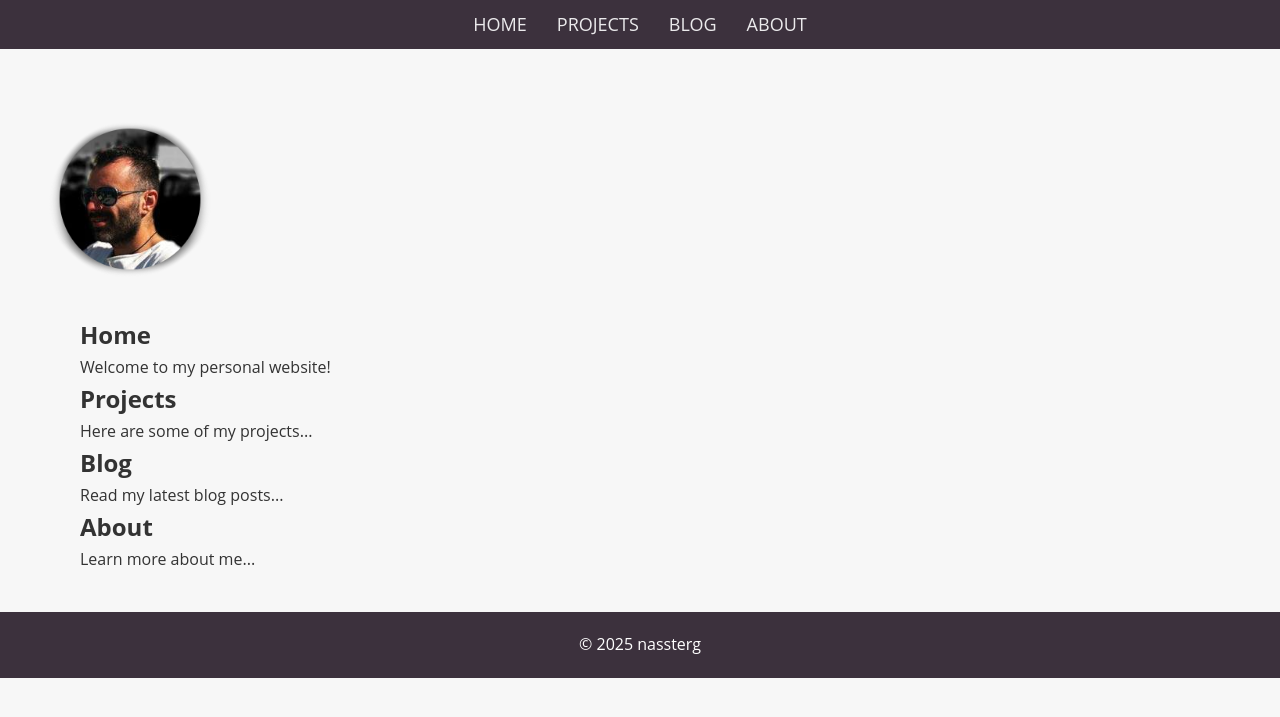
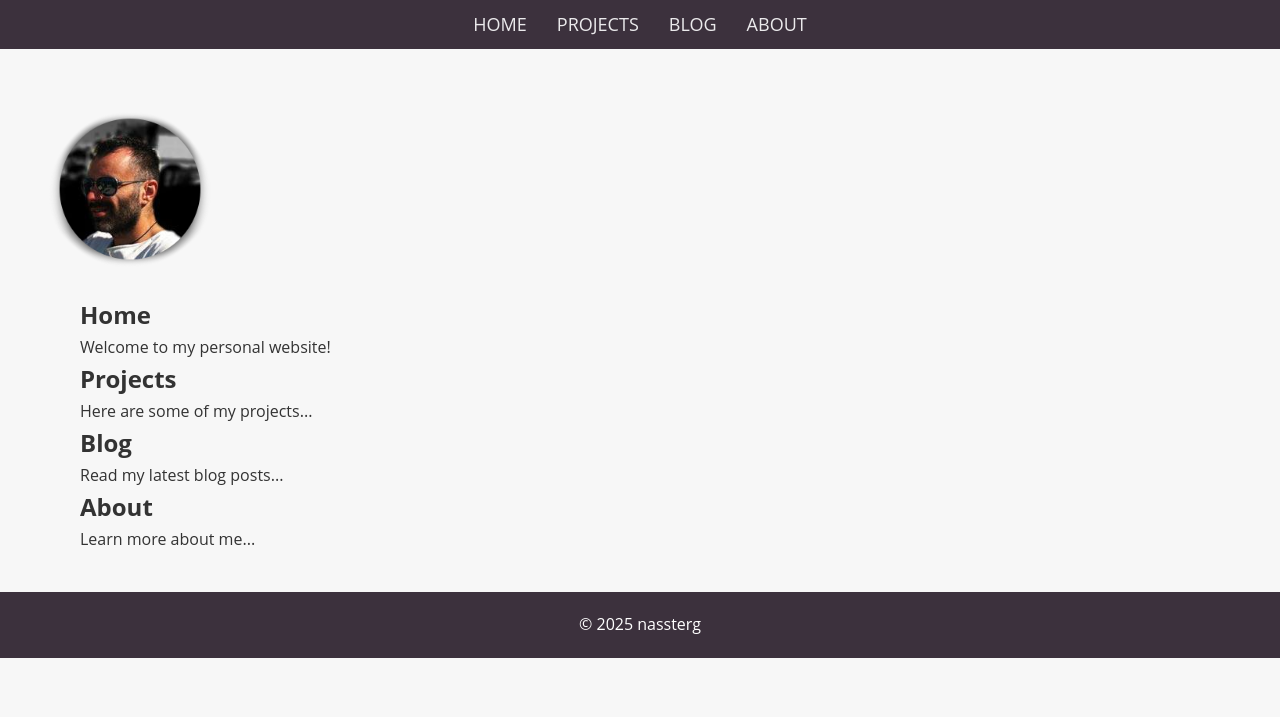
Before and after one commit to nassterg/nassterg.github.io, a Jekyll site: the page built from README.md, in a window 1280 px wide. Shown: the top 717 px of the page. Built offline with Jekyll 4.4.1, drawn with Linux system fonts in a browser that asks for light colours; our own code applies the rules of GitHub Pages for plain Markdown files.

Commit message:
Update style.css

```diff
--- a/assets/css/style.css
+++ b/assets/css/style.css
@@ -61,7 +61,7 @@ body {
     flex-direction: column; /* Stack items vertically */
     justify-content: flex-start;
     align-items: flex-start; /* Align left */
-    margin-top: 20px; /* Same as the menu top margin */
+    margin-top: 10px; /* Adjusted margin-top for better alignment */
 }
 
 /* Logo styles */
@@ -76,7 +76,7 @@ body {
     display: flex;
     flex-direction: column; /* Stack menu items vertically */
     justify-content: flex-start;
-    margin-top: 20px; /* Same as the logo margin */
+    margin-top: 10px; /* Adjusted margin-top for better alignment */
     padding-left: 40px; /* Adds space to the left of the menu */
 }
 
```
